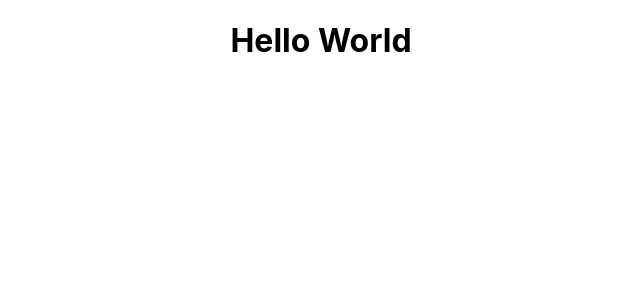
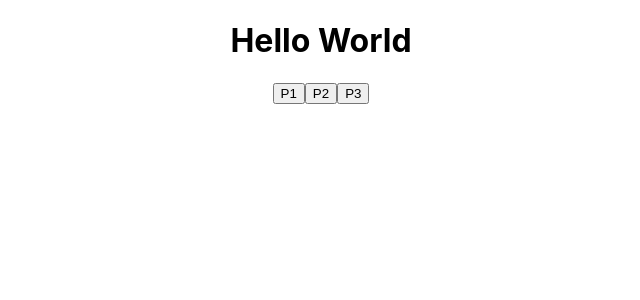
Before and after one commit to Doode1524/rrdtest, a React (Create React App) app: page / in a window 1280 px wide. Shown: the top 300 px of the page, without its empty margins (319-959 px from the left). Built offline with nearby package versions, Linux system fonts and the light colour scheme.

Commit message:
pages init

```diff
--- a/src/App.js
+++ b/src/App.js
@@ -1,9 +1,15 @@
 import './App.css';
+import Page1 from './Page1';
+import Page2 from './Page2';
+import Page3 from './Page3';
 
 function App() {
   return (
     <div className="App">
       <h1>Hello World</h1>
+      <button>P1</button>
+      <button>P2</button>
+      <button>P3</button>
     </div>
   );
 }
--- /dev/null
+++ b/src/Page1.js
@@ -0,0 +1,11 @@
+import React from 'react'
+
+const Page1 = () => {
+    return (
+        <div>
+            <h3>Page 1</h3>
+        </div>
+    )
+}
+
+export default Page1
--- /dev/null
+++ b/src/Page2.js
@@ -0,0 +1,11 @@
+import React from 'react'
+
+const Page2 = () => {
+    return (
+        <div>
+            <h2>Page 2</h2>
+        </div>
+    )
+}
+
+export default Page2
--- /dev/null
+++ b/src/Page3.js
@@ -0,0 +1,11 @@
+import React from 'react'
+
+const Page3 = () => {
+    return (
+        <div>
+            <h3>Page 3</h3>
+        </div>
+    )
+}
+
+export default Page3
```
